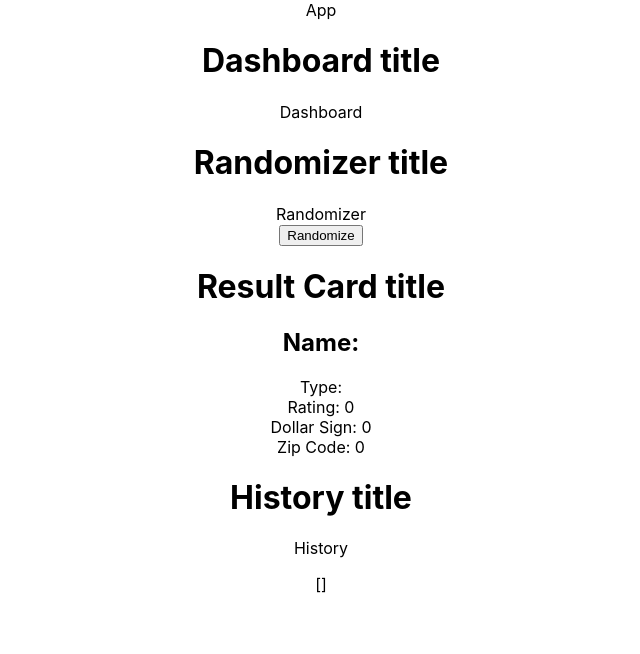
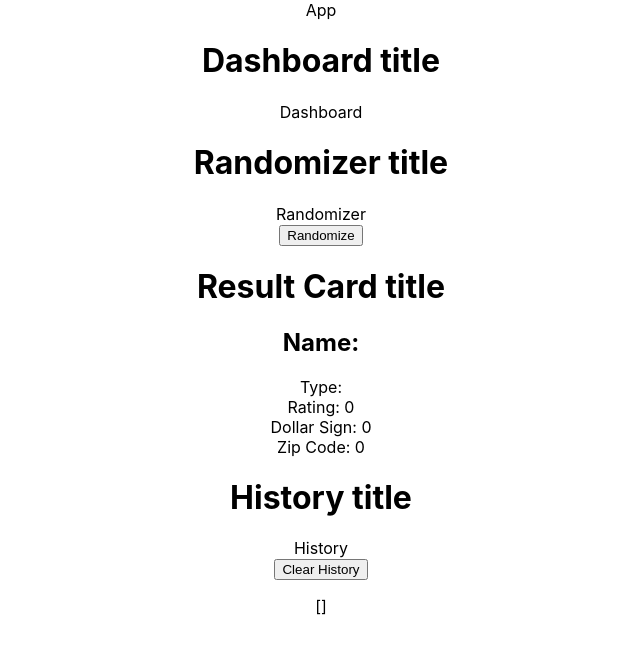
Before and after one commit to ArthurKimGl19/eateryGenerator, a React (Create React App) app: page / in a window 1280 px wide. Shown: the top 654 px of the page, without its empty margins (319-959 px from the left). Built offline with nearby package versions, Linux system fonts and the light colour scheme.

Commit message:
Add in history clear functionality

```diff
--- a/src/components/Dashboard/Dashboard.js
+++ b/src/components/Dashboard/Dashboard.js
@@ -5,9 +5,11 @@ import History from '../History/History';
 
 import data from '../../data/data-eatery.json';
 export default function Dashboard() {
+    {/* prettier-ignore */}
     const [initialData, setInitialData] = React.useState(() => // eslint-disable-line
         localStorage.getItem('initialData') ? JSON.parse(localStorage.getItem('initialData')) : data
     );
+    {/* prettier-ignore */}
     const [eateries, setEateries] = React.useState(() =>
         localStorage.getItem('eateries') ? JSON.parse(localStorage.getItem('eateries')) : {}
     );
@@ -39,6 +41,11 @@ export default function Dashboard() {
         setHistory([...history, eateries[randomNumber]]);
     };
 
+    const clearHistory = function () {
+        setHistory([]);
+        localStorage.setItem('history', JSON.stringify([]));
+    };
+
     React.useEffect(() => {
         localStorage.setItem('initialData', JSON.stringify(initialData));
         cleanUpData(initialData);
@@ -67,7 +74,7 @@ export default function Dashboard() {
                 address={address}
                 zipCode={zipCode}
             />
-            <History history={history} />
+            <History history={history} clearHistory={clearHistory} />
             {JSON.stringify(history, 2, null)}
         </>
     );
--- a/src/components/History/History.js
+++ b/src/components/History/History.js
@@ -1,11 +1,12 @@
 import React from 'react';
 import PropTypes from 'prop-types';
 
-export default function History({ history }) {
+export default function History({ history, clearHistory }) {
     return (
         <>
             <h1>History title</h1>
             <div>History</div>
+            <button onClick={clearHistory}>Clear History</button>
             <ul>
                 {history.map((eatery, index) => {
                     const { name, type, rating, dollarSign, zipCode } = eatery;
@@ -26,5 +27,6 @@ export default function History({ history }) {
 }
 
 History.propTypes = {
-    history: PropTypes.array.isRequired
+    history: PropTypes.array.isRequired,
+    clearHistory: PropTypes.func.isRequired
 };
```
